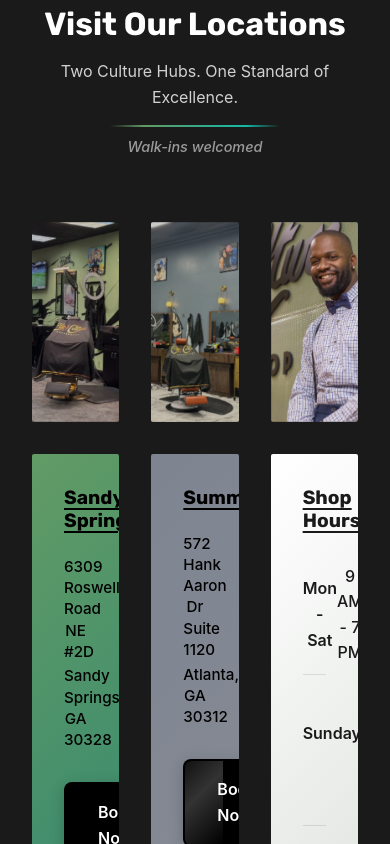
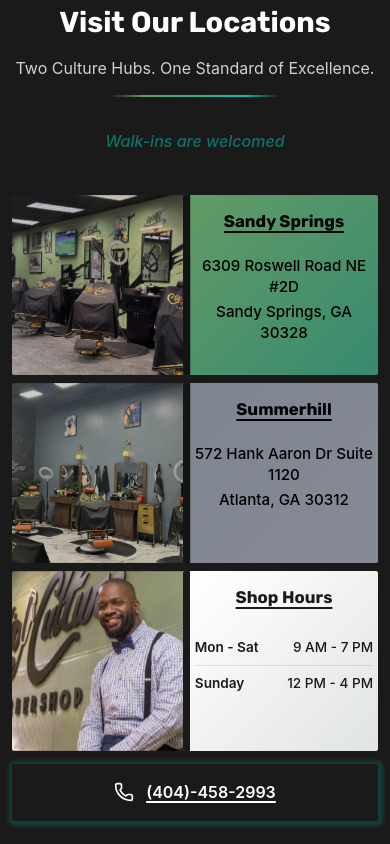
Before and after one commit to CartezDew/ClipCultureBarbershop, a React (Vite) app in the folder frontend/: page / in a window 390 px wide. Shown: the part 8780-9624 px from the top of the page. Built offline with nearby package versions, Linux system fonts and the light colour scheme; a web font is replaced by a local one.

Commit message:
updated the contact section

```diff
--- a/frontend/src/components/Contact.jsx
+++ b/frontend/src/components/Contact.jsx
@@ -12,7 +12,7 @@ const Contact = () => {
         <div className="contact__header">
           <h2 className="contact__title">Visit Our Locations</h2>
           <p className="contact__subtitle">Two Culture Hubs. One Standard of Excellence.</p>
-          <p className="contact__walk-ins">Walk-ins welcomed</p>
+          <p className="contact__walk-ins">Walk-ins are welcomed</p>
         </div>
 
         <div className="contact__images">
@@ -79,6 +79,12 @@ const Contact = () => {
             </div>
           </div>
         </div>
+
+        {/* Mobile Phone Section - Visible only at 600px */}
+        <div className="contact__mobile-phone">
+          <Phone size={20} className="contact__mobile-phone-icon" />
+          <p className="contact__mobile-phone-number">(404)-458-2993</p>
+        </div>
       </div>
     </section>
   );
--- a/frontend/src/styles/contact.css
+++ b/frontend/src/styles/contact.css
@@ -15,7 +15,7 @@
 
 .contact__header {
   text-align: center;
-  margin-bottom: 4rem;
+  margin-bottom: 3rem;
 }
 
 .contact__title {
@@ -49,11 +49,12 @@
 }
 
 .contact__walk-ins {
-  font-size: 0.9rem;
+  font-size: clamp(1rem, 2vw, 1.4rem);
   font-weight: 500;
   color: rgba(255, 255, 255, 0.8);
+  color: var(--primary-green);
   text-align: center;
-  margin: 1.5rem 0 0 0;
+  margin: 3rem 0 0 0;
   font-style: italic;
   opacity: 0.7;
 }
@@ -237,6 +238,14 @@
   color: #1a1a1a;
 }
 
+.contact__day-short {
+  display: inline;
+}
+
+.contact__day-full {
+  display: none;
+}
+
 .contact__time {
   font-weight: 500;
   color: #1a1a1a;
@@ -248,7 +257,7 @@
   border-top: 1px solid rgba(0, 0, 0, 0.1);
 }
 
-.contact__phone-section .contact__phone {
+.contact__phone {
   font-size: 1.1rem;
   font-weight: 600;
   margin: 0;
@@ -266,6 +275,11 @@
 .contact__phone-icon {
   color: #1a1a1a;
   flex-shrink: 0;
+}
+
+/* Mobile Phone Section - Hidden by default */
+.contact__mobile-phone {
+  display: none;
 }
 
 .contact__btn {
@@ -369,98 +383,286 @@
   transform: translateY(0);
 }
 
-/* Responsive Design */
-/* @media (max-width: 1024px) {
+@media (max-width: 900px) {
+  .contact__container {
+    display: grid;
+    grid-template-columns: 1fr 1fr;
+    grid-template-rows: auto auto auto auto;
+    gap: 2rem;
+    align-items: start;
+  }
+
+  .contact__header {
+    text-align: center;
+    margin-bottom: 1rem;
+  }
+
+  .contact__header {
+    grid-column: 1 / -1;
+    grid-row: 1;
+  }
+
   .contact__images {
-    grid-template-columns: 1fr;
-    gap: 1.5rem;
+    display: contents;
+  }
+
+  /* Position each image in column 1, different rows */
+  .contact__image-container:nth-child(1) {
+    grid-column: 1;
+    grid-row: 2;
+  }
+
+  .contact__image-container:nth-child(2) {
+    grid-column: 1;
+    grid-row: 3;
+  }
+
+  .contact__image-container:nth-child(3) {
+    grid-column: 1;
+    grid-row: 4;
   }
 
   .contact__image-container {
-    height: 300px;
+    width: 100%;
+    height: 220px;
+    border-radius: 2px;
+    overflow: hidden;
+    position: relative;
   }
 
   .contact__grid {
-    grid-template-columns: 1fr;
-    gap: 1.5rem;
+    display: contents;
+  }
+
+  /* Align cards with their respective images - columns 2-3 */
+  .contact__column--sandy-springs {
+    grid-column: 2 / -1;
+    grid-row: 2;
+  }
+
+  .contact__column--summerhill {
+    grid-column: 2 / -1;
+    grid-row: 3;
+  }
+
+  .contact__column--hours {
+    grid-column: 2 / -1;
+    grid-row: 4;
   }
 
   .contact__column {
-    padding: 1.5rem;
+    padding: 1.5rem 1rem 1rem 1rem;
+    height: 220px;
+  }
+  .contact__btn {
+    padding: 1rem 2rem;
+    font-size: 0.9rem;
+    width: auto;
+    text-align: center;
+    display: inline-flex;
+    align-items: center;
+    justify-content: center;
+  }
+  .contact__phone {
+    font-size: 1rem;
+    font-weight: 600;
+    margin: 0rem 0;
+  }
+
+
+  .contact__hours {
+    margin-bottom: 0rem;
+  }
+
+  .contact__hours-row {
+    display: flex;
+    justify-content: space-between;
+    padding: 0.4rem 1rem 0.4rem 1rem;
+  }
+
+   .contact__phone-section {
+     margin-top: 0rem;
+     padding-top: 1.5rem;
+   }
+  }
+
+@media (max-width: 630px) {
+  .contact__phone {
+    font-size: 1rem;
+  }
+  .contact__hours-row {
+    padding: 0.4rem 0.5rem 0.4rem 0.5rem;
+  }
+  .contact__hours-row:last-child {
+    padding: 0.4rem 0.5rem 0.4rem 0.5rem;
+  }
+  .contact__hours-row:first-child {
+    padding: 0.4rem 0.5rem 0.4rem 0.5rem;
+  }
+  .contact__day {
+    font-size: 0.9rem;
+  }
+  .contact__time {
+    font-size: 0.9rem;
   }
 }
 
-@media (max-width: 768px) {
-  .contact {
-    padding: 3rem 0;
+/* Responsive Design */
+@media  (max-width: 600px) {
+  .contact__title {
+    font-size: 1.8rem;
+  }
+  .contact__subtitle {
+    font-size: 1rem;
+    margin-bottom: 3rem;
+  }
+  .contact__container {
+    padding: 0 1.5rem;
+    gap: 1.5rem;
+  }
+  .contact__images {
+    gap: 1.5rem;
+  }
+  .contact__image-container {
+    height: 180px;
+  }
+  .contact__column {
+    padding: 1.5rem 1rem 1rem 1rem;
+    height: 180px;
+    margin-left: -2rem;
+    border-left: 7px solid var(--primary-black);
+    /* border-radius : 2px 2px 0 2px; */
+  }
+  .contact__btn {
+    display: none;
+  }
+  .contact__phone-section {
+    display: none;
   }
 
+  /* Mobile Phone Section - Show at 600px */
+  .contact__mobile-phone {
+    display: flex;
+    align-items: center;
+    justify-content: center;
+    gap: 0.75rem;
+    grid-column: 1 / -1;
+    grid-row: 5;
+    padding: 1.5rem;
+    background: var(--primary-green);
+    background: none;
+    border-radius: 2px;
+    box-shadow: 2px 2px 4px 5px rgba(10, 151, 134, 0.3);
+  }
+  .contact__mobile-phone-icon {
+    color: #ffffff;
+    flex-shrink: 0;
+  }
+  .contact__mobile-phone-number {
+    font-size: 1.2rem;
+    font-weight: 600;
+    color: #ffffff;
+    margin: 0;
+    text-decoration: underline;
+    text-underline-offset: 3px;
+    text-decoration-thickness: 2px;
+  }
+}
+
+@media (max-width: 530px) {
+
+  .contact__hours-row:last-child {
+    padding: 0.4rem 0rem 0.4rem 0rem;
+  }
+  .contact__hours-row:first-child {
+    padding: 0.4rem 0rem 0.4rem 0rem;
+  }
+  .contact__column {
+    padding: 1rem .5rem 1rem .5rem;
+    height: 180px;
+  }
+
+}
+
+@media (max-width: 450px) {
   .contact__container {
     padding: 0 1rem;
+    gap: .5rem;
   }
-
-  .contact__header {
-    margin-bottom: 3rem;
-  }
-
-  .contact__images {
-    margin-bottom: 1.5rem;
-  }
-
-  .contact__image-container {
-    height: 250px;
+  .contact__walk-ins {
+    padding-bottom: 1rem;
   }
 
   .contact__column {
-    padding: 1.25rem;
+    padding: 1.5rem 1rem 1rem 1rem;
+    height: 180px;
+    margin-left: -1rem;
+    border-left: 7px solid var(--primary-black);
+    /* border-radius : 2px 2px 0 2px; */
   }
-
-  .contact__btn {
-    padding: 0.875rem 1.75rem;
-    font-size: 0.95rem;
+  .contact__day{
+    font-size: .85rem;
+  }
+  .contact__time {
+    font-size: .85rem;
+  }
+  .contact__location-title {
+    font-size: 1.05rem;
+  }
+  .contact__phone {
+    font-size: .85rem;
+  }
+  .contact__phone-icon {
+    width: 16px;
+    height: 16px;
+  }
+  .contact__mobile-phone-number {
+    font-size: 1rem;
+  }
+  .contact__mobile-phone {
+    padding: 1rem;
+    margin-top: .3rem;
+    border-radius: 2px;
+    box-shadow: 1px 1px 4px 4px rgba(10, 151, 134, 0.3);
   }
 }
 
-@media (max-width: 480px) {
-  .contact {
-    padding: 2.5rem 0;
+@media (max-width: 415px) {
+  .contact__column {
+    padding: 1rem .3rem 1rem .3rem;
+  }
+  .contact__container {
+    padding: 0 .75rem;
+  }
+}
+
+@media (max-width: 380px) {
+  .contact__container {
+    padding: 0 .7rem;
+  }
+  .contact__day {
+    font-size: .8rem;
+  }
+  .contact__time {
+    font-size: .8rem;
+  }
+  .contact__location-title {
+    font-size: .95rem;
+  }
+  .contact__phone {
+    font-size: .8rem;
+  }
+  .contact__address {
+    font-size: .95rem;
+  }
+  .contact__city {
+    font-size: .9rem;
+  }
+  .contact__image-container {
+    height: 160px;
+  }
+  .contact__column {
+    height: 160px;
   }
 
-  .contact__container {
-    padding: 0 0.75rem;
-  }
-
-  .contact__header {
-    margin-bottom: 2.5rem;
-  }
-
-  .contact__images {
-    margin-bottom: 1rem;
-  }
-
-  .contact__image-container {
-    height: 200px;
-  }
-
-  .contact__column {
-    padding: 1rem;
-  }
-
-  .contact__location-title {
-    font-size: 1.2rem;
-  }
-
-  .contact__address,
-  .contact__city {
-    font-size: 0.9rem;
-  }
-
-  .contact__phone {
-    font-size: 1rem;
-  }
-
-  .contact__btn {
-    padding: 0.75rem 1.5rem;
-    font-size: 0.9rem;
-  }
 }
```
Also changed, not shown: frontend/src/pages/Contact.jsx (deleted, +0 -12 lines).
